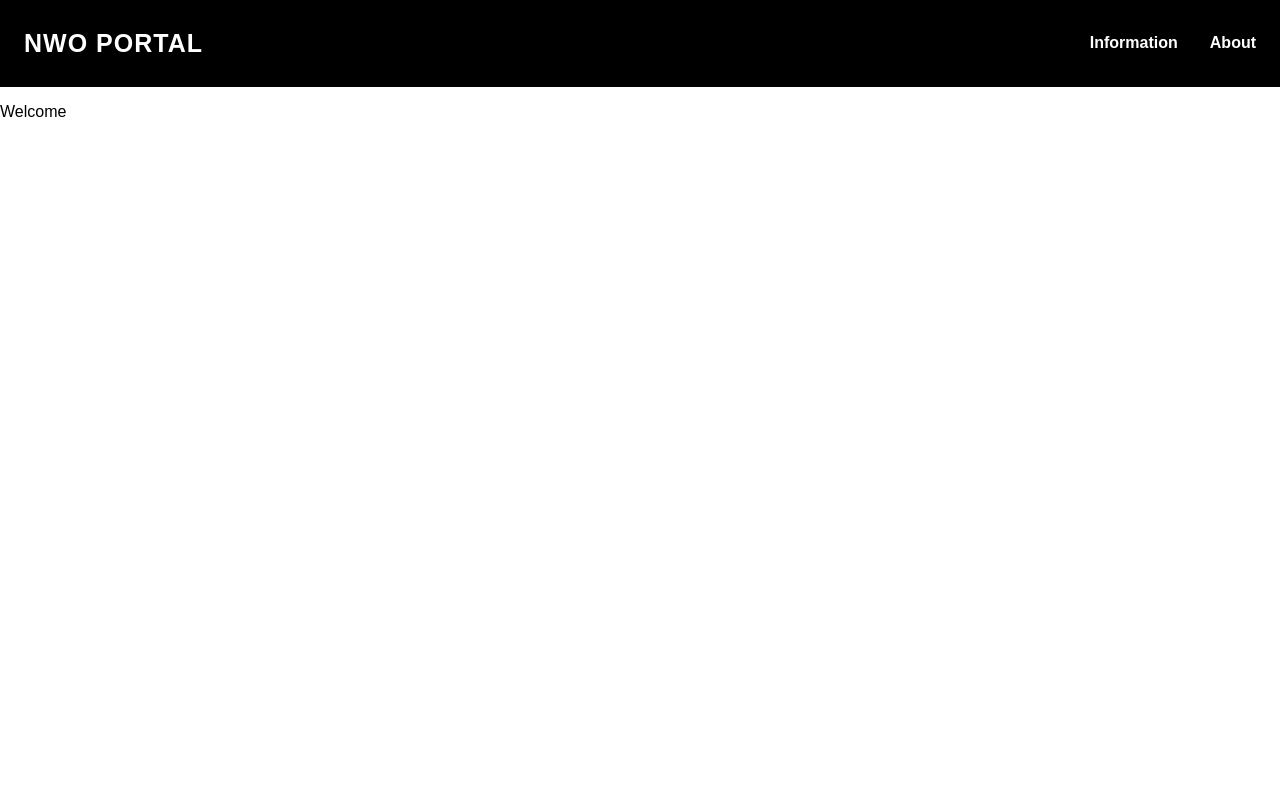
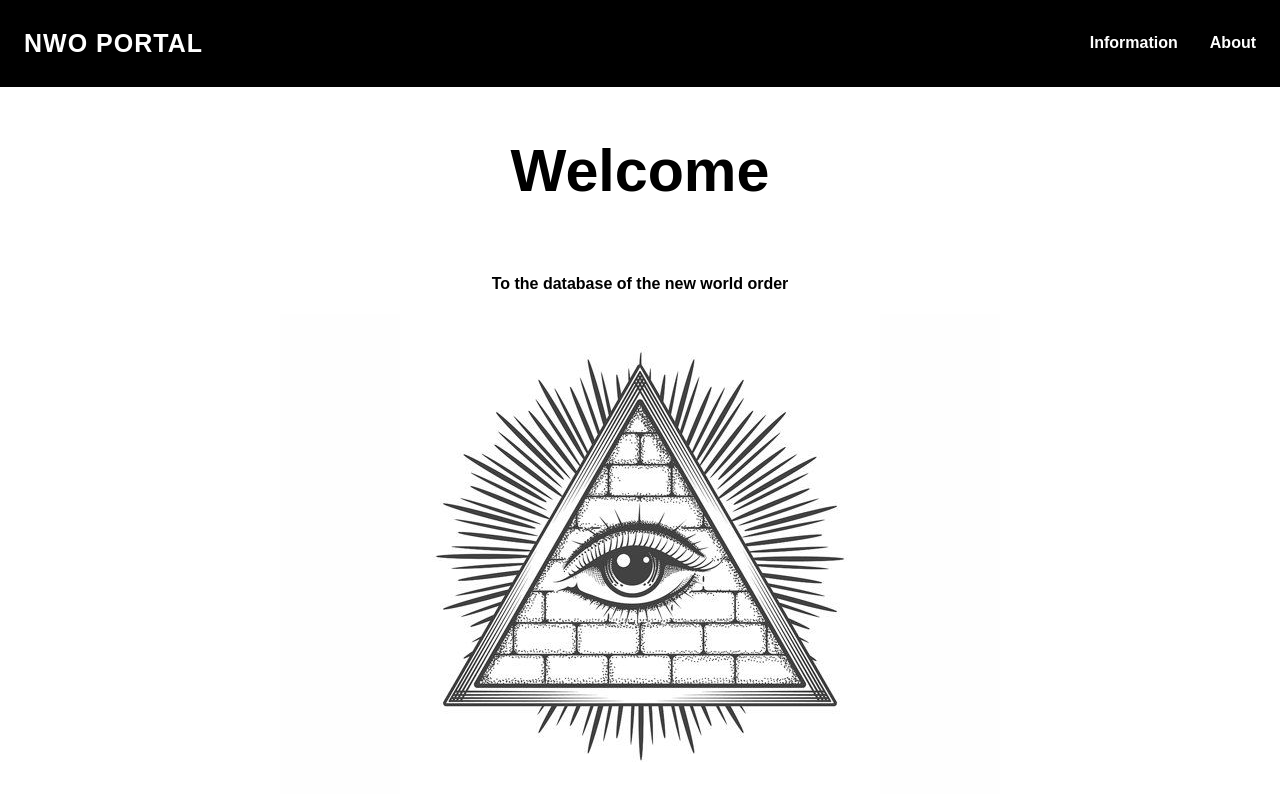
Before and after one commit to Lagos77/NWO-Portal, a React (Create React App) app: page / in a window 1280 px wide. Shown: the top 796 px of the page. Built offline with nearby package versions, Linux system fonts and the light colour scheme.

Commit message:
home fixed

```diff
--- a/package.json
+++ b/package.json
@@ -2,8 +2,6 @@
   "name": "nwo-project",
   "version": "0.1.0",
   "private": true,
-  "homepage": "https://Lagos77.github.com/NWO-Portal",
-  "proxy": "http://localhost:3000",
   "dependencies": {
     "@testing-library/jest-dom": "^5.16.4",
     "@testing-library/react": "^13.3.0",
--- a/src/App.js
+++ b/src/App.js
@@ -7,7 +7,7 @@ import Navbar from "./Components/Navbar";
 
 function App() {
   return (
-    <>
+    <main>
       <Navbar />
       <div className="container">
         <Routes>
@@ -16,7 +16,7 @@ function App() {
           <Route path="/about" element={<About />} />
         </Routes>
       </div>
-    </>
+    </main>
   )
 }
 
--- a/src/Routes/About/About.css
+++ b/src/Routes/About/About.css
@@ -0,0 +1,5 @@
+.about-container{
+    display: flex;
+    justify-content: center;
+    align-items: center;
+}
--- a/src/Routes/About/About.jsx
+++ b/src/Routes/About/About.jsx
@@ -2,14 +2,23 @@ import React from "react";
 import "./About.css";
 
 
-const About = () =>{
-
-    return(
-        <div>
-            <p>About the developer</p>
+const About = () => {
+    return (
+        <div className="about-container">
+            <div>
+                <div className="about-title">
+                    <h2>About this page</h2>
+                </div>
+                <div>
+                    <p>This website is under constant development.</p>
+                    <p>It's taken as a side project to be able to challenge myself and learn new techniques while building this website.</p>
+                    <p>Why I chose this type of side project is partly to be able to share with me the knowledge I carry, experience and to inform my loved ones, even acquaintances, about how the world is really painted.</p>
+                    <p>Keep in mind that this is a way for me to share my point of view on corruption and should not be taken as pure facts before examining it yourself.</p>
+                    <p>The website will contain pictures, names of people, references to various events that have happened in the world and will happen, holy books and much more</p>
+                </div>
+            </div>
         </div>
     )
-
 }
 
 export default About;
--- a/src/Routes/Home/Home.css
+++ b/src/Routes/Home/Home.css
@@ -0,0 +1,14 @@
+.home-container{
+    display: flex;
+    flex-direction: column;
+    justify-content: center;
+    align-items: center;
+}
+
+.Title{
+}
+
+h2 {
+    font-size: 3.7rem;
+    font-style: bold;
+}
--- a/src/Routes/Home/Home.jsx
+++ b/src/Routes/Home/Home.jsx
@@ -1,11 +1,22 @@
 import React from "react";
 import "./Home.css"
+import img1 from "./eye.jpeg"
 
 const Home = () => {
 
-    return(
-        <div>
-            <p>Welcome</p>
+    return (
+        <div className="home-container">
+
+                <div className="Title">
+                    <h2>Welcome</h2>
+                </div>
+                <div className="presentation">
+                    <h4>To the database of the new world order</h4>
+                </div>
+                <div className="image-container">
+                   <img src={img1} alt="" />
+                </div>
+
         </div>
     )
 }
```
Also changed, not shown: public/manifest.json, src/Routes/Home/eye.jpeg (added).
